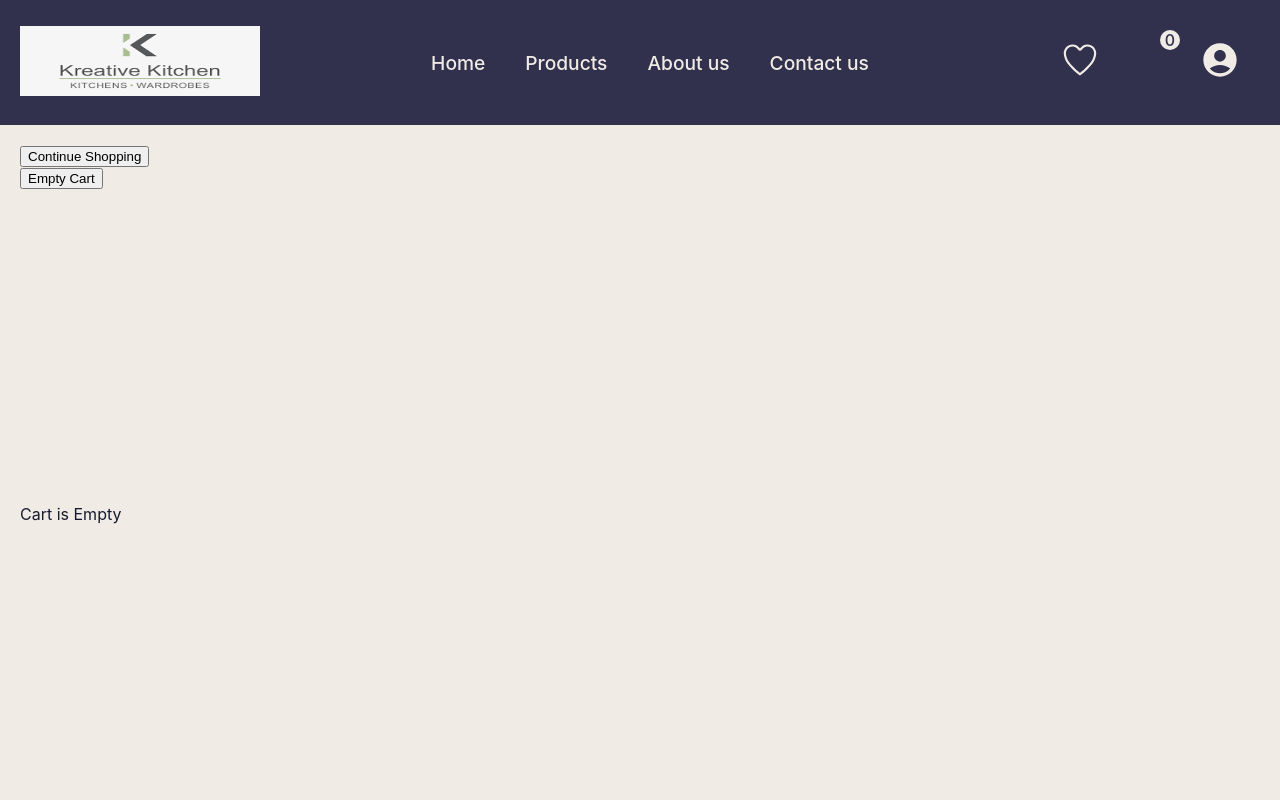
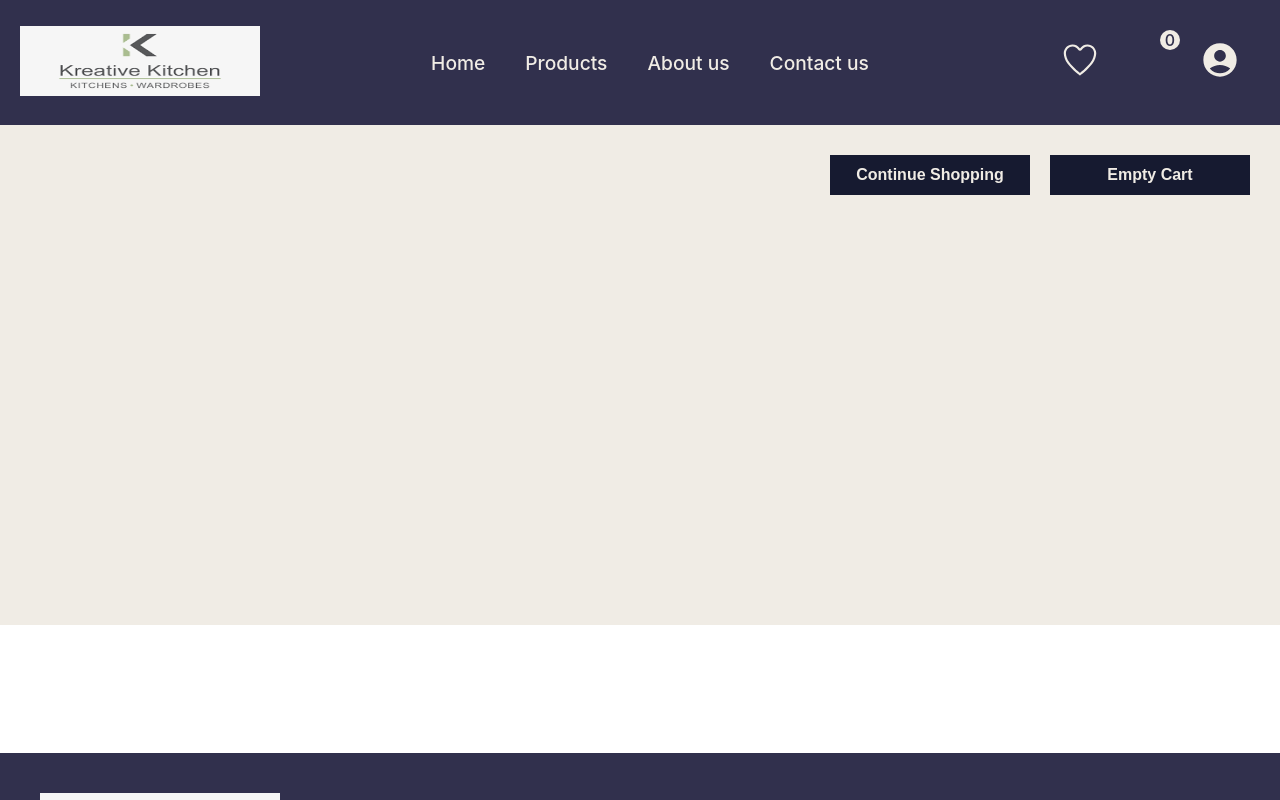
Before and after one commit to jinali99/Coller, a React (Create React App) app: page /cart in a window 1280 px wide. Shown: the top 800 px of the page. Built offline with nearby package versions, Linux system fonts and the light colour scheme; some icons are missing.

Commit message:
- cart page design

```diff
--- a/src/components/Button/button.js
+++ b/src/components/Button/button.js
@@ -1,5 +1,6 @@
 import React, { useRef } from 'react'
 import { useButton } from 'react-aria'
+import classess from './button.module.css'
 
 const Button = (props) => {
     const {
@@ -25,7 +26,12 @@ const Button = (props) => {
     )
     return (
         <div>
-            <button {...buttonProps} {...restProps} ref={buttonRef}>
+            <button
+                {...buttonProps}
+                {...restProps}
+                ref={buttonRef}
+                className={classess.action}
+            >
                 {!loading ? children : 'loading'}
             </button>
         </div>
--- /dev/null
+++ b/src/components/Button/button.module.css
@@ -0,0 +1,15 @@
+.action {
+    min-width: 200px;
+    min-height: 40px;
+    background-color: #161a30;
+    color: #f0ece5;
+    font-size: 1rem;
+    font-weight: 550;
+    cursor: pointer;
+    border: 1px solid #161a30;
+}
+.action:hover {
+    background-color: #f0ece5;
+    color: #161a30;
+    border: 1px solid #161a30;
+}
--- a/src/components/Cart/cart.js
+++ b/src/components/Cart/cart.js
@@ -1,39 +1,24 @@
 import React, { useMemo } from 'react'
-import { useSelector } from 'react-redux'
+import { useDispatch, useSelector } from 'react-redux'
 import { cartItems } from '../../data/selector/cart.selector'
 import classes from './cart.module.css'
-import ProductCard from '../ProductCard/productCard'
 import { useNavigate } from 'react-router'
 import Button from '../Button/button'
+import { clearCart } from '../../data/reducer/cartSlice'
+import CartList from './cartList'
 const Cart = () => {
     const cartItem = useSelector(cartItems)
     const navigate = useNavigate()
+    const dispatch = useDispatch()
 
     const cartList = useMemo(() => {
         if (!cartItem.length) {
-            return <div className={classes.emptyCart}>Cart is Empty</div>
+            return <div className={classes.emptyCarttext}>Cart is Empty</div>
         } else {
             return cartItem.map((item) => {
                 return (
-                    <div
-                        className={classes.cartWrapper}
-                        key={item.id}
-                        onClick={() =>
-                            navigate(`/category/${item.categoryName}`)
-                        }
-                    >
-                        <ProductCard
-                            key={item.sku}
-                            categoryName={item.categoryName}
-                            name={item.name}
-                            price={item.price}
-                            sku={item.sku}
-                            image={item.image}
-                            id={item.id}
-                            qty={item.qty}
-                            stock={item.stock}
-                            rating={item.rating}
-                        />
+                    <div key={item.id} className={classes.cartItems}>
+                        <CartList item={item} />
                     </div>
                 )
             })
@@ -41,10 +26,13 @@ const Cart = () => {
     }, [cartItem])
 
     return (
-        <div className={classes.cartContainer}>
-            <div>
-                <div>
+        <div className={classes.cartWrapper}>
+            <div className={classes.btnContainer}>
+                <div className={classes.shippingBtn}>
                     <Button
+                        className={classes.action}
+                        priority="high"
+                        type="submit"
                         onClick={() => {
                             navigate('/')
                         }}
@@ -52,17 +40,20 @@ const Cart = () => {
                         Continue Shopping
                     </Button>
                 </div>
-                <div>
+                <div className={classes.clearCartBtn}>
                     <Button
+                        className={classes.action}
+                        priority="high"
+                        type="submit"
                         onClick={() => {
-                            navigate('/')
+                            dispatch(clearCart(cartItem))
                         }}
                     >
                         Empty Cart
                     </Button>
                 </div>
             </div>
-            <div className={classes.container}>{cartList}</div>
+            <div className={classes.cartcontent}>{cartList}</div>
         </div>
     )
 }
--- a/src/components/Cart/cart.module.css
+++ b/src/components/Cart/cart.module.css
@@ -1,22 +1,33 @@
-.container {
+.cartWrapper {
+    background-color: #f0ece5;
+    padding: 30px;
+    max-height: 700px;
+}
+.btnContainer {
     display: flex;
+    text-align: right;
+    background-color: #f0ece5;
+    justify-content: end;
+    gap: 20px;
 }
-.cartWrapper {
-    max-width: 250px;
-    padding: 20px;
+.cartcontent {
+    margin: 50px 0;
+    max-width: 700px;
+    max-height: 300px;
+    min-height: 100px;
+    overflow-y: scroll;
+    width: 100%;
+}
+.cartItems {
+    background-color: #161a30;
+    color: #f0ece5;
+    padding: 10px;
     display: flex;
-    align-items: flex-start;
-    cursor: pointer;
+    justify-content: space-between;
+    align-items: center;
+    margin-bottom: 20px;
 }
-.cartContainer {
-    background-color: #f0ece5;
-    flex-direction: column;
-    padding: 20px;
-    display: flex;
-    column-gap: 10px;
-    row-gap: 5px;
-}
-.emptyCart {
+.emptyCarttext {
     display: flex;
     justify-content: center;
     align-items: center;
--- /dev/null
+++ b/src/components/Cart/cartList.js
@@ -0,0 +1,18 @@
+import React from 'react'
+import classes from './cartList.module.css'
+import { FaIndianRupeeSign } from 'react-icons/fa6'
+
+const CartList = (item) => {
+    return (
+        <div className={classes.cd}>
+            <div>{item.item.name}</div>
+            <div>
+                <FaIndianRupeeSign size={12} color={'#f0ece5'} />
+                {item.item.price}
+            </div>
+            <div>{item.item.cartQuntity}</div>
+        </div>
+    )
+}
+
+export default CartList
--- /dev/null
+++ b/src/components/Cart/cartList.module.css
@@ -0,0 +1,5 @@
+.cartListWrapper {
+    gap: 30px;
+    min-height: 200px;
+    background-color: aqua;
+}
--- a/src/components/Category/category.module.css
+++ b/src/components/Category/category.module.css
@@ -1,5 +1,7 @@
 .container {
     display: flex;
+    flex-wrap: wrap;
+    padding: 40px calc((100% - (255px * 3)) / 5);
 }
 .productCardWrapper {
     max-width: 250px;
--- a/src/components/ProductCard/productCard.module.css
+++ b/src/components/ProductCard/productCard.module.css
@@ -17,21 +17,7 @@
     font-weight: 500;
     color: #161a30;
 }
-.action {
-    min-width: 200px;
-    min-height: 40px;
-    background-color: #161a30;
-    color: #f0ece5;
-    font-size: 1rem;
-    font-weight: 550;
-    cursor: pointer;
-    border: 1px solid #161a30;
-}
-.action:hover {
-    background-color: #f0ece5;
-    color: #161a30;
-    border: 1px solid #161a30;
-}
+
 .wishlist {
     width: 100%;
     justify-content: flex-end;
--- a/src/components/Wishlist/wishlist.js
+++ b/src/components/Wishlist/wishlist.js
@@ -1,7 +1,71 @@
 import React from 'react'
+import { useDispatch, useSelector } from 'react-redux'
+import { cartItems } from '../../data/selector/cart.selector'
+import classes from './wishlist.module.css'
+import { useNavigate } from 'react-router'
+import Button from '../Button/button'
+import { clearCart } from '../../data/reducer/cartSlice'
+const Wishlist = () => {
+    const cartItem = useSelector(cartItems)
+    const navigate = useNavigate()
+    const dispatch = useDispatch()
 
-const Wishlist = () => {
-    return <div>wishlist</div>
+    // const WishlistItem = useMemo(() => {
+    //     if (!cartItem.length) {
+    //         return <div className={classes.emptyCart}>Wishlist is Empty</div>
+    //     } else {
+    //         return cartItem.map((item) => {
+    //             return (
+    //                 <div
+    //                     className={classes.cartWrapper}
+    //                     key={item.id}
+    //                     onClick={() =>
+    //                         navigate(`/category/${item.categoryName}`)
+    //                     }
+    //                 >
+    //                     <ProductCard
+    //                         key={item.sku}
+    //                         categoryName={item.categoryName}
+    //                         name={item.name}
+    //                         price={item.price}
+    //                         sku={item.sku}
+    //                         image={item.image}
+    //                         id={item.id}
+    //                         qty={item.qty}
+    //                         stock={item.stock}
+    //                         rating={item.rating}
+    //                     />
+    //                 </div>
+    //             )
+    //         })
+    //     }
+    // }, [cartItem, navigate])
+
+    return (
+        <div className={classes.cartContainer}>
+            <div>
+                <div>
+                    <Button
+                        onClick={() => {
+                            navigate('/')
+                        }}
+                    >
+                        Continue Shopping
+                    </Button>
+                </div>
+                <div>
+                    <Button
+                        onClick={() => {
+                            dispatch(clearCart(cartItem))
+                        }}
+                    >
+                        Empty Wishlist
+                    </Button>
+                </div>
+            </div>
+            {/* <div className={classes.container}>{cartList}</div> */}
+        </div>
+    )
 }
 
 export default Wishlist
--- a/src/components/Wishlist/wishlist.module.css
+++ b/src/components/Wishlist/wishlist.module.css
@@ -0,0 +1,30 @@
+.container {
+    display: flex;
+    /* max-width: 400px; */
+    flex-wrap: wrap;
+    padding: 50px calc((100% - (255px * 3)) / 5);
+}
+.cartWrapper {
+    max-width: 250px;
+    padding: 20px;
+    display: flex;
+    align-items: flex-start;
+    cursor: pointer;
+}
+.cartContainer {
+    background-color: #f0ece5;
+    flex-direction: column;
+    padding: 20px;
+    display: flex;
+    column-gap: 10px;
+    row-gap: 5px;
+}
+.emptyCart {
+    display: flex;
+    justify-content: center;
+    align-items: center;
+    text-align: center;
+    min-height: 80vh;
+    color: #161a30;
+    gap: 20px;
+}
--- a/src/data/reducer/cartSlice.js
+++ b/src/data/reducer/cartSlice.js
@@ -21,7 +21,11 @@ const cartSlice = createSlice({
                 state.cartItem.push(temProduct)
             }
         },
+        clearCart(state) {
+            return initialState
+        },
+        updateCart(state, action) {},
     },
 })
-export const { addToCart } = cartSlice.actions
+export const { addToCart, clearCart } = cartSlice.actions
 export default cartSlice.reducer
```
Also changed, not shown: src/components/ProductCard/productCard.js (+9 -8 lines).
